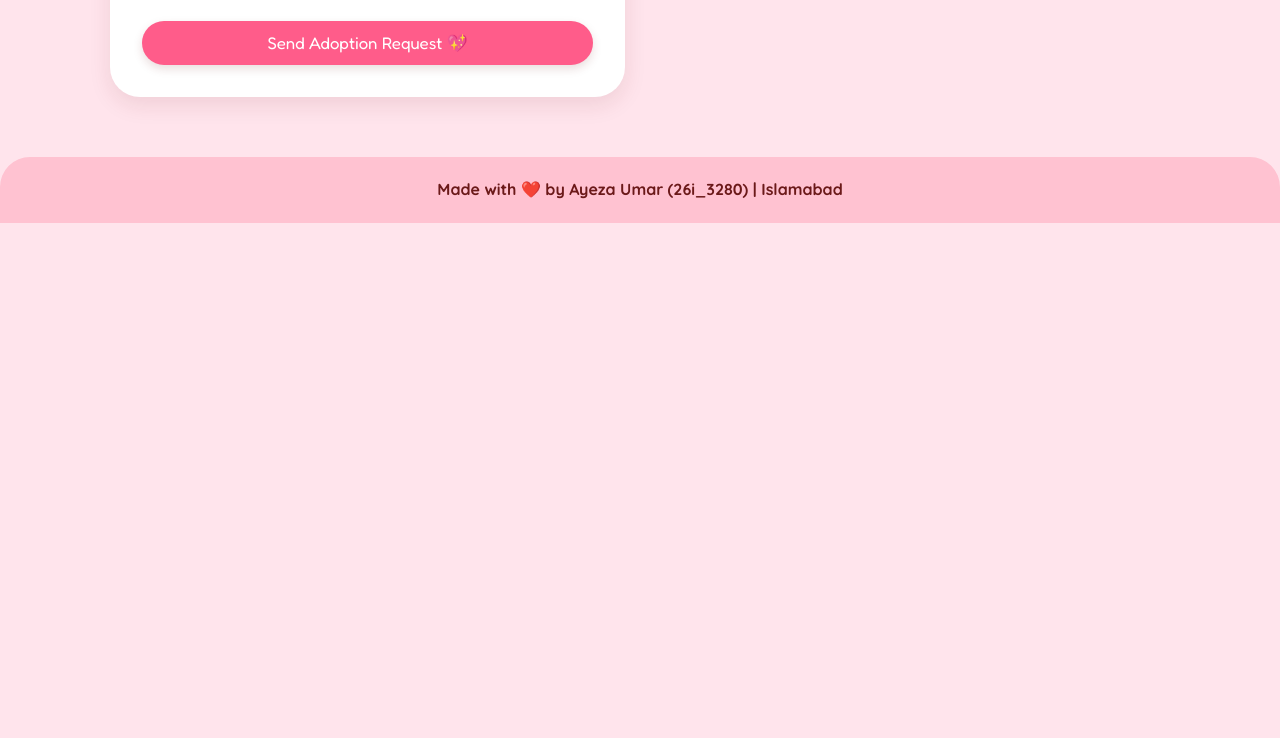
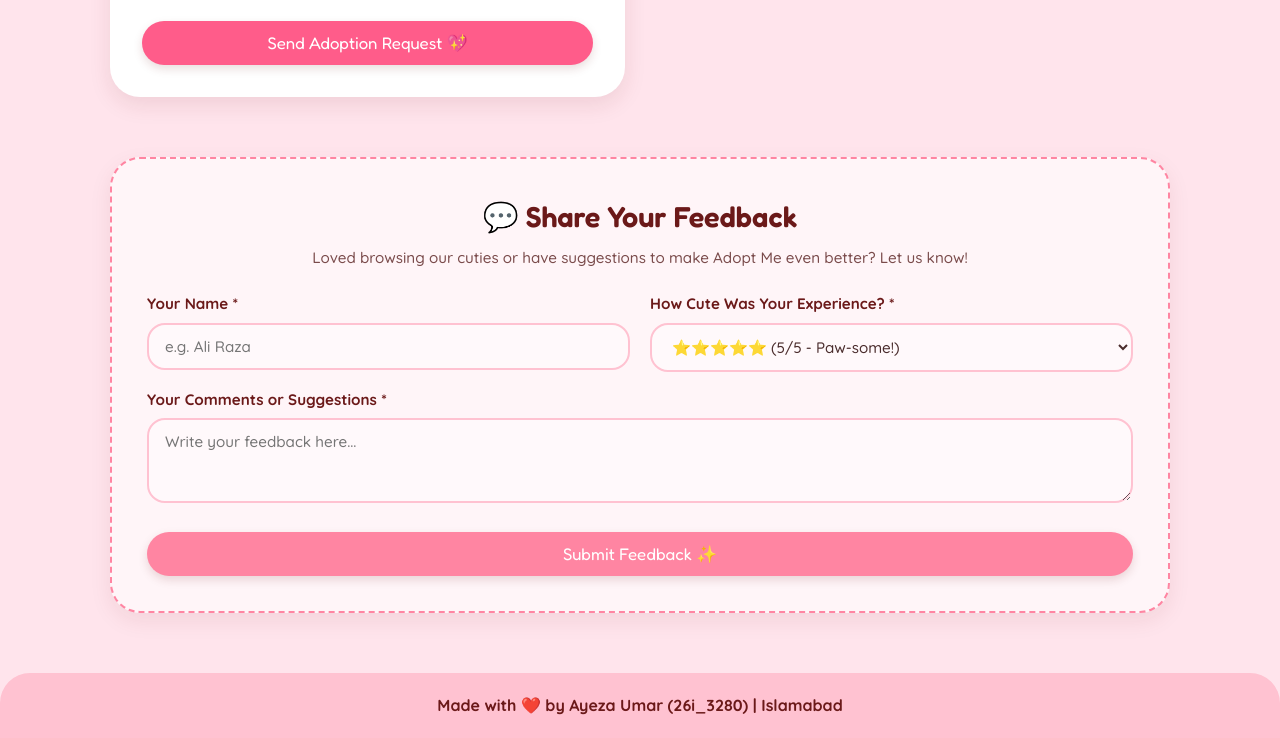
Before and after one commit to Ayeza-png/pet_adoption_profile, a plain HTML site: page adopt.html in a window 1280 px wide. Shown: the part 1380-2118 px from the top of the page. Before the commit the page ends 1603 px from the top, so only its background shows below. Drawn offline with Linux system fonts and the light colour scheme.

Commit message:
feedback
added a feedback form on contact us page

```diff
--- a/adopt.html
+++ b/adopt.html
@@ -148,6 +148,44 @@
 
     </section>
 
+    <!-- Feedback Section -->
+    <section class="feedback-section">
+        <div class="feedback-card">
+            <h2>💬 Share Your Feedback</h2>
+            <p class="form-subtext">Loved browsing our cuties or have suggestions to make Adopt Me even better? Let us know!</p>
+
+            <form id="feedbackForm" onsubmit="submitFeedback(event)">
+                <div class="feedback-row">
+                    <div class="input-group">
+                        <label for="fbName">Your Name *</label>
+                        <input type="text" id="fbName" placeholder="e.g. Ali Raza" required>
+                    </div>
+
+                    <div class="input-group">
+                        <label for="fbRating">How Cute Was Your Experience? *</label>
+                        <select id="fbRating" required>
+                            <option value="5 Paw-some Stars 🐾🐾🐾🐾🐾">⭐⭐⭐⭐⭐ (5/5 - Paw-some!)</option>
+                            <option value="4 Great Stars 🐾🐾🐾🐾">⭐⭐⭐⭐ (4/5 - Super Cute!)</option>
+                            <option value="3 Good Stars 🐾🐾🐾">⭐⭐⭐ (3/5 - Good)</option>
+                            <option value="2 Okay Stars 🐾🐾">⭐⭐ (2/5 - Needs Improvement)</option>
+                            <option value="1 Star 🐾">⭐ (1/5 - Poor)</option>
+                        </select>
+                    </div>
+                </div>
+
+                <div class="input-group">
+                    <label for="fbComment">Your Comments or Suggestions *</label>
+                    <textarea id="fbComment" rows="3" placeholder="Write your feedback here..." required></textarea>
+                </div>
+
+                <button type="submit" class="btn btn-secondary feedback-submit-btn">Submit Feedback ✨</button>
+            </form>
+
+            <!-- Live Feedback Display Box -->
+            <div id="feedbackDisplay" class="feedback-display"></div>
+        </div>
+    </section>
+
     <!-- Footer -->
     <footer>
         <p>Made with ❤️ by Ayeza Umar (26i_3280) | Islamabad</p>
@@ -174,6 +212,27 @@
 
             // Reset the form fields
             document.getElementById("adoptionForm").reset();
+
+            function submitFeedback(event) {
+            event.preventDefault(); // Prevents page reload
+
+            const fbName = document.getElementById("fbName").value;
+            const fbRating = document.getElementById("fbRating").value;
+            const fbComment = document.getElementById("fbComment").value;
+
+            console.log("Feedback received from:", fbName, fbRating);
+
+            const displayBox = document.getElementById("feedbackDisplay");
+            displayBox.innerHTML = `
+                <h3>💖 Thank You for Your Feedback, ${fbName}!</h3>
+                <p><strong>Your Rating:</strong> ${fbRating}</p>
+                <p class="quoted-feedback">"${fbComment}"</p>
+            `;
+            displayBox.style.display = "block";
+
+            // Clear the feedback form
+            document.getElementById("feedbackForm").reset();
+        }
         }
     </script>
 
--- a/style(2).css
+++ b/style(2).css
@@ -517,3 +517,73 @@ footer {
 .extra-guidelines li {
     margin-bottom: 6px;
 }
+
+/* --- Feedback Form Section --- */
+
+.feedback-section {
+    max-width: 1100px;
+    margin: 0 auto 60px;
+    padding: 0 20px;
+}
+
+.feedback-card {
+    background-color: #fff5f8;
+    border: 2px dashed #ff85a2;
+    border-radius: 30px;
+    padding: 35px;
+    box-shadow: 0 8px 22px rgba(107, 25, 25, 0.08);
+    text-align: left;
+}
+
+.feedback-card h2 {
+    font-size: 1.8rem;
+    margin-bottom: 6px;
+    text-align: center;
+}
+
+.feedback-card .form-subtext {
+    text-align: center;
+}
+
+.feedback-row {
+    display: flex;
+    gap: 20px;
+    flex-wrap: wrap;
+}
+
+.feedback-row .input-group {
+    flex: 1;
+    min-width: 240px;
+}
+
+.feedback-submit-btn {
+    background-color: #ff85a2;
+    color: #ffffff;
+    width: 100%;
+    font-size: 1.05rem;
+    margin-top: 5px;
+}
+
+.feedback-submit-btn:hover {
+    background-color: #ff5c8a;
+}
+
+.feedback-display {
+    display: none;
+    margin-top: 22px;
+    background-color: #ffffff;
+    border: 2px solid #ffc2d1;
+    border-radius: 22px;
+    padding: 20px;
+    text-align: center;
+}
+
+.feedback-display h3 {
+    margin-bottom: 6px;
+}
+
+.quoted-feedback {
+    font-style: italic;
+    color: #7a4b4b;
+    margin-top: 8px;
+}
```
